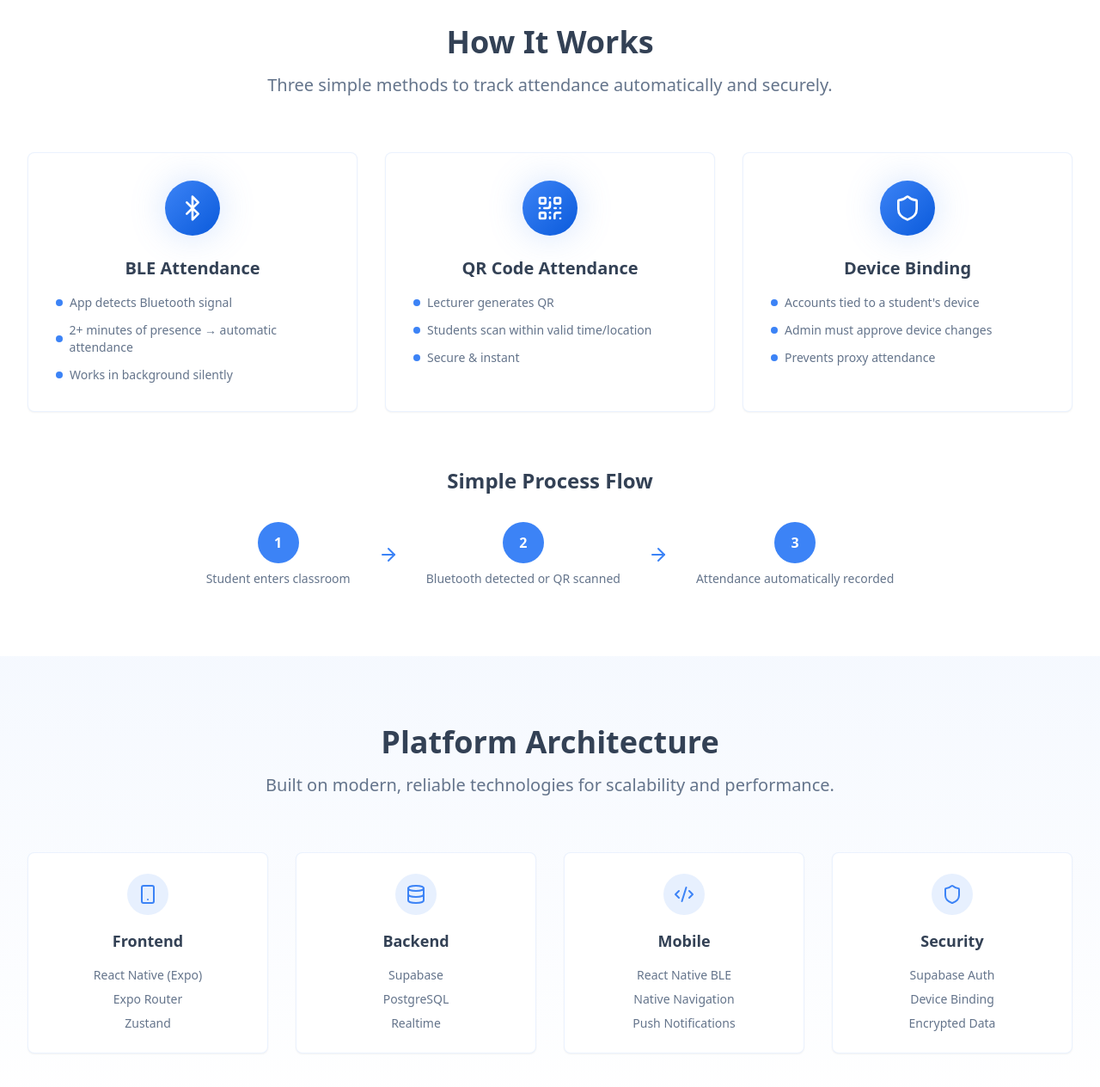
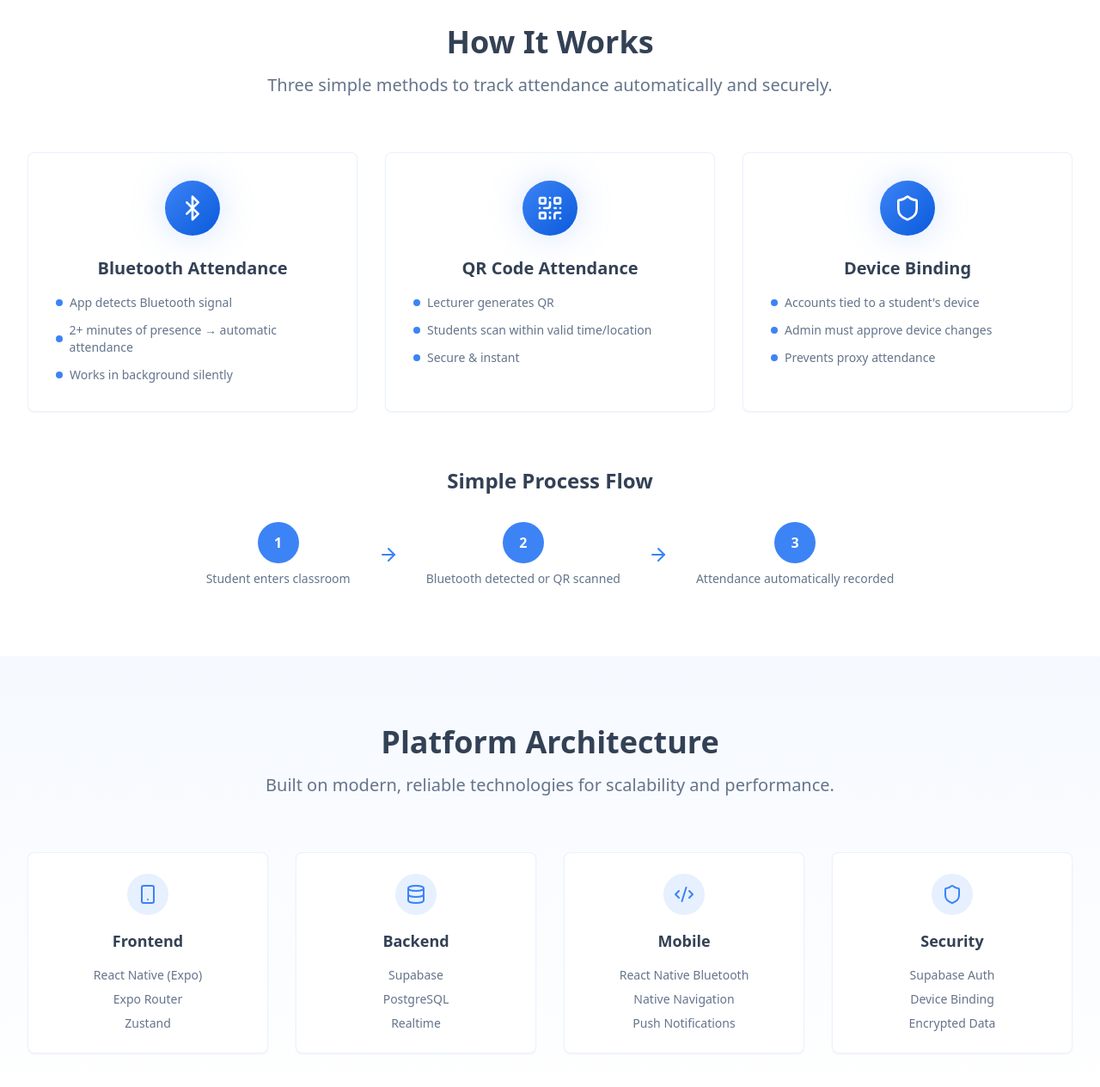
Before and after one commit to nexshei/beacon-smart-check, a React (Vite) app: page / in a window 1280 px wide. Shown: the part 2908-4172 px from the top of the page at 86% size. Built offline with nearby package versions, Linux system fonts and the light colour scheme.

Commit message:
Refactor: Use "Bluetooth" instead of "BLE"
Replace all instances of "BLE" with "Bluetooth" throughout the website content to ensure consistent terminology.

```diff
--- a/src/components/HowItWorksSection.tsx
+++ b/src/components/HowItWorksSection.tsx
@@ -13,13 +13,13 @@ const HowItWorksSection = () => {
         </div>
 
         <div className="grid grid-cols-1 md:grid-cols-3 gap-8 mb-16">
-          {/* BLE Attendance */}
+          {/* Bluetooth Attendance */}
           <Card className="border-primary/10 hover:shadow-elegant transition-smooth group relative overflow-hidden">
             <CardContent className="p-8 text-center">
               <div className="w-16 h-16 bg-gradient-hero rounded-full flex items-center justify-center mx-auto mb-6 group-hover:scale-110 transition-smooth shadow-glow">
                 <Bluetooth className="h-8 w-8 text-white" />
               </div>
-              <h3 className="text-xl font-semibold mb-4">BLE Attendance</h3>
+              <h3 className="text-xl font-semibold mb-4">Bluetooth Attendance</h3>
               <div className="space-y-3 text-left">
                 <div className="flex items-center space-x-2">
                   <div className="w-2 h-2 rounded-full bg-primary"></div>
--- a/src/components/TechStackSection.tsx
+++ b/src/components/TechStackSection.tsx
@@ -16,7 +16,7 @@ const TechStackSection = () => {
     {
       category: "Mobile",
       icon: Code2,
-      items: ["React Native BLE", "Native Navigation", "Push Notifications"]
+      items: ["React Native Bluetooth", "Native Navigation", "Push Notifications"]
     },
     {
       category: "Security",
```
